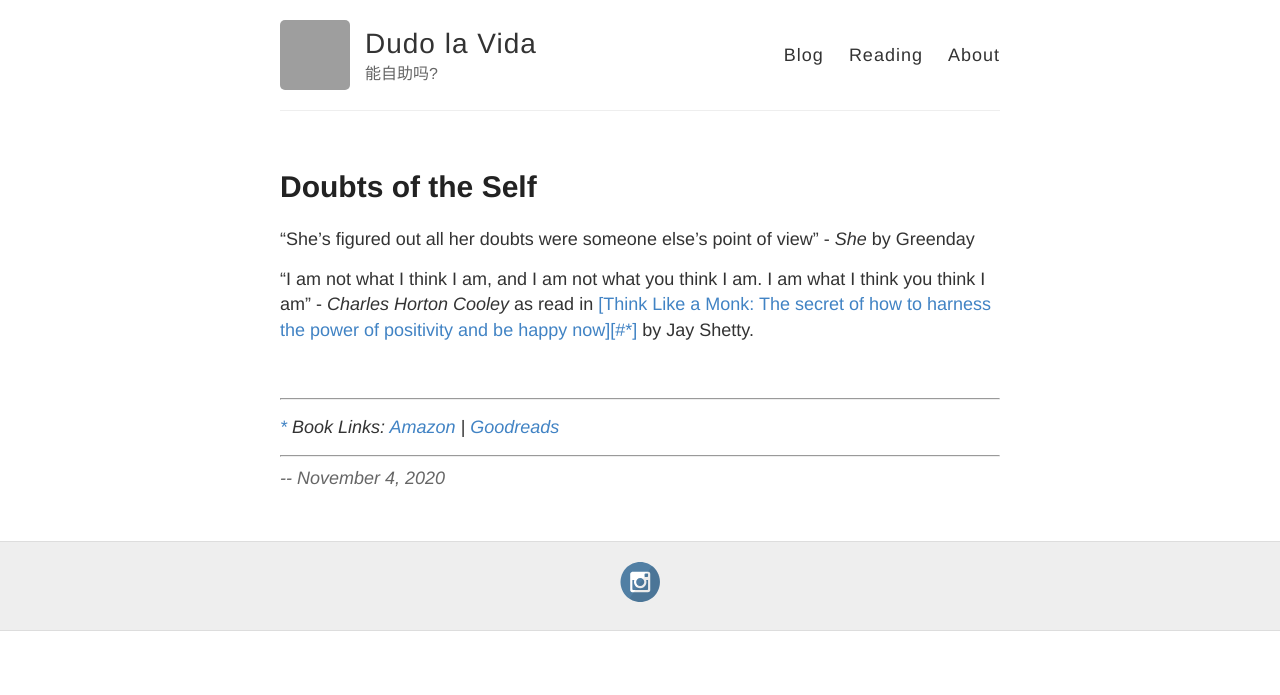
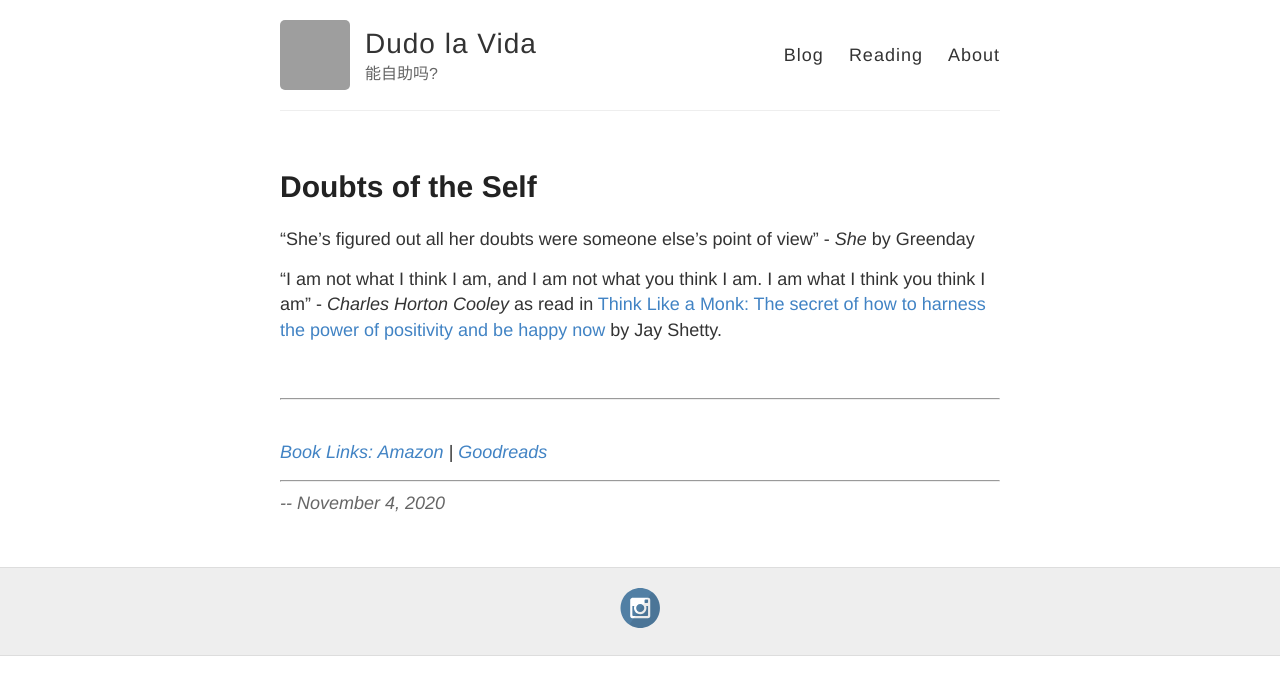
Before and after one commit to dudolavida/dudolavida.github.io, a Jekyll site: the page built from _posts/2020-11-04-doubts-of-the-self.md, in a window 1280 px wide. Shown: the top 695 px of the page. Built offline with Jekyll 4.4.1, drawn with Linux system fonts in a browser that asks for light colours; some of the changed lines change nothing that is shown; grey boxes are pictures that could not be loaded.

Commit message:
update issues on older post .2

```diff
--- a/_posts/2020-11-04-doubts-of-the-self.md
+++ b/_posts/2020-11-04-doubts-of-the-self.md
@@ -7,15 +7,15 @@
 
 "She's figured out all her doubts were someone else's point of view" - *She* by Greenday
 
-"I am not what I think I am, and I am not what you think I am. I am what I think you think I am" - _Charles Horton Cooley_ as read in <a id="back"> [Think Like a Monk: The secret of how to harness the power of positivity and be happy now][#\*]</a> by Jay Shetty.
+"I am not what I think I am, and I am not what you think I am. I am what I think you think I am" - _Charles Horton Cooley_ as read in [Think Like a Monk: The secret of how to harness the power of positivity and be happy now](#\*) by Jay Shetty.
 
 <br>
 
 
 ---
 
-<a id="\*">  _[\*](#back)
-Book Links: [Amazon][id] | [Goodreads][id2]_
+<a id="\*">
+_Book Links: [Amazon][id] | [Goodreads][id2]_
 </a>
 
 ---
```
